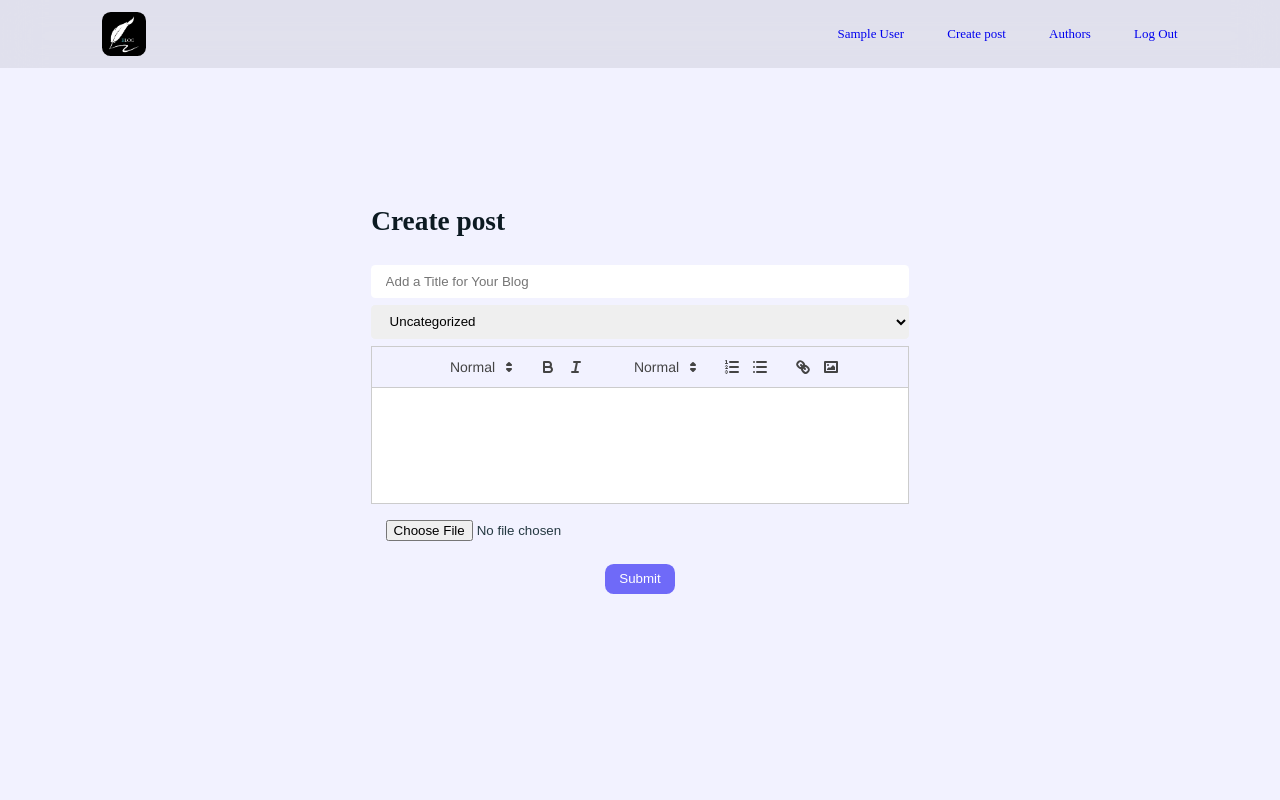
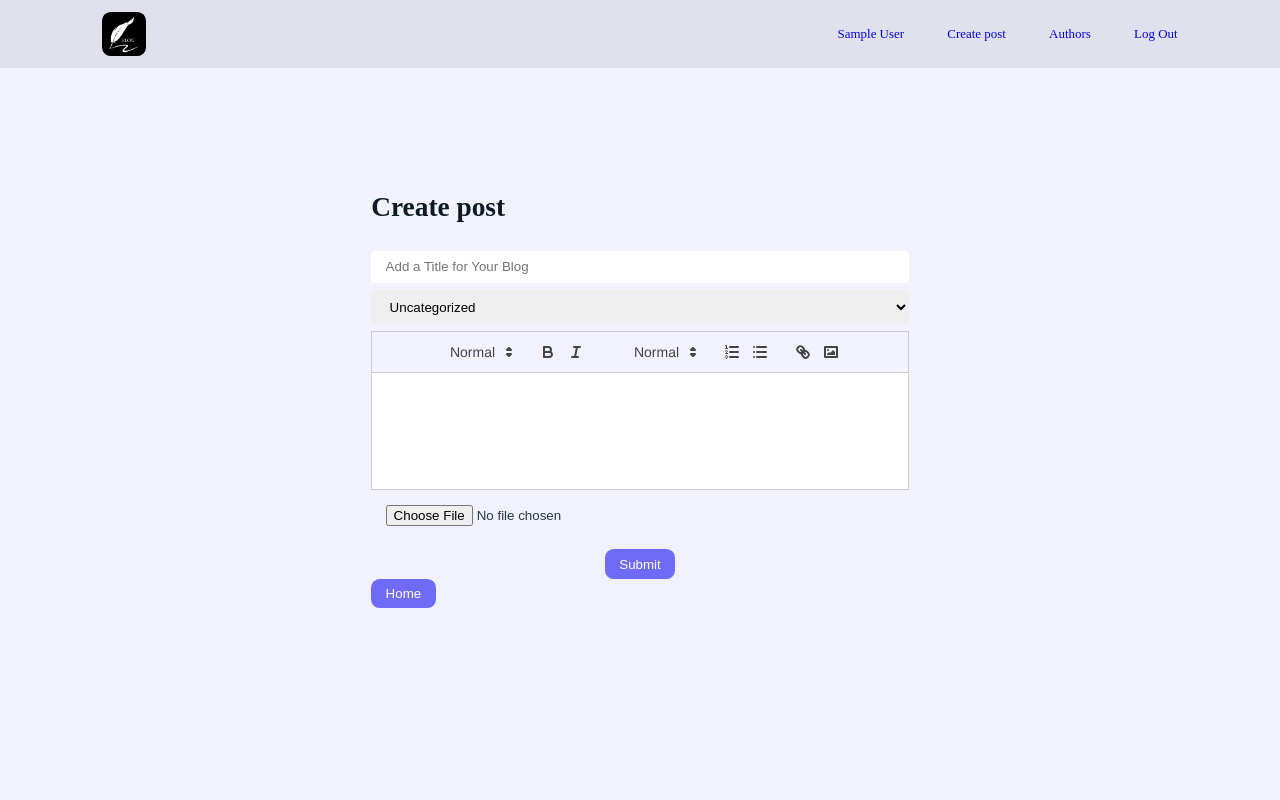
Before and after one commit to manojit-007/blog-frontend-, a React (Vite) app: page /create in a window 1280 px wide. Shown: the top 800 px of the page. Built offline with nearby package versions, Linux system fonts and the light colour scheme; sample sign-in values are in the browser's storage; what javascript-time-ago would draw is missing.

Commit message:
Update CreatePost.jsx

```diff
--- a/src/page/CreatePost.jsx
+++ b/src/page/CreatePost.jsx
@@ -93,6 +93,7 @@ const CreatePost = () => {
   .catch((error) => {
     console.log(error);
     setError(error.response?.data?.message || "An error occurred");
+    navigate("/");
   });
 };
 
@@ -140,6 +141,9 @@ const CreatePost = () => {
             Submit
           </button>
         </form>
+          <button type="submit" className="btn primary"  onClick={() => navigate("/")} >
+            Home
+          </button>
       </div>
     </section>
   );
```
